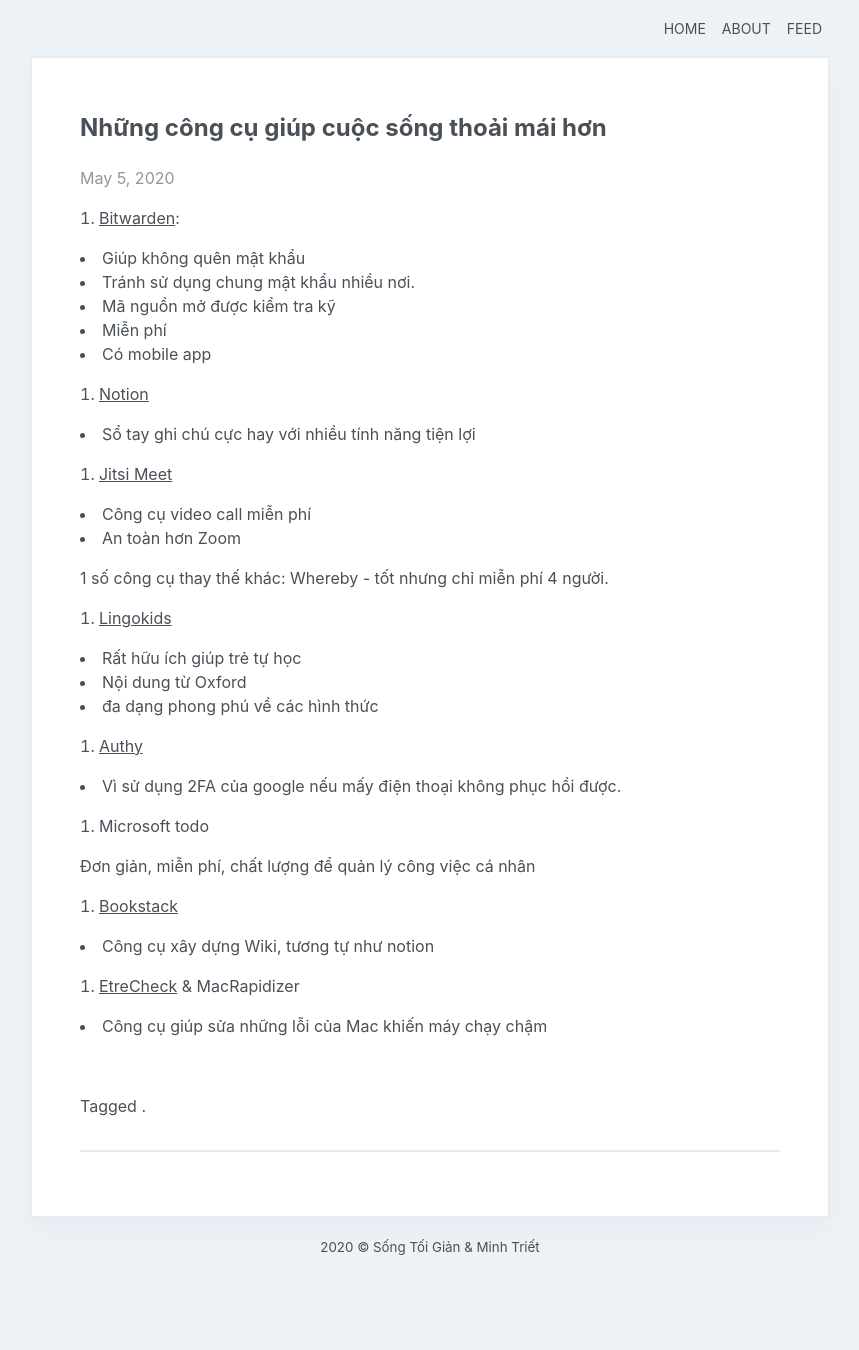
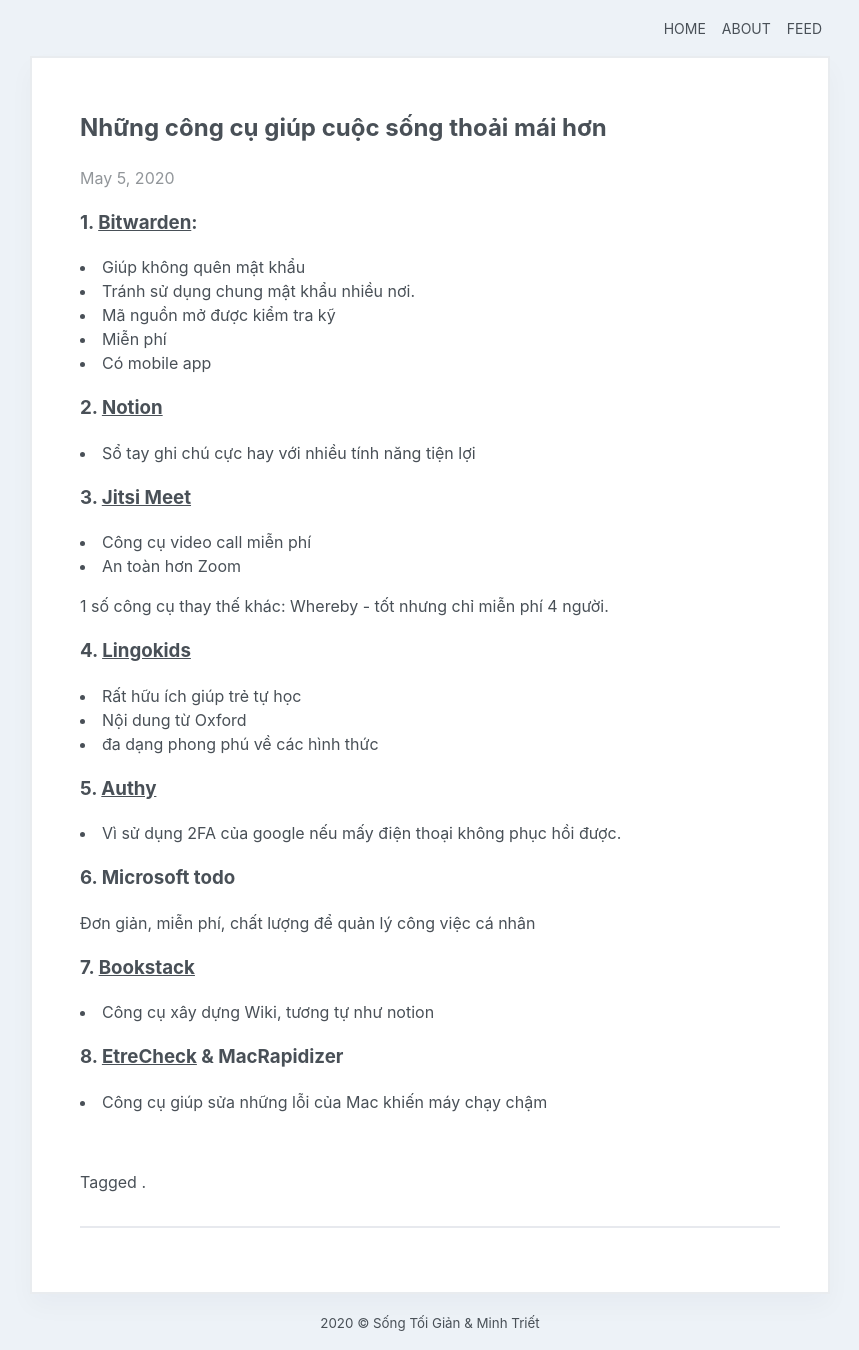
Before and after one commit to DataCrunchWizard/toi-gian-va-minh-triet, a Jekyll site: the page built from _posts/2020-05-05-Những công cụ giúp cuộc sống bạn thoải mái hơn.md, in a window 1280 px wide. Shown: the whole page, without its empty margins (210-1069 px from the left). Built offline with Jekyll 4.4.1, drawn with Linux system fonts in a browser that asks for light colours; before the commit the page ends 1274 px from its top, so only the background shows below that.

Commit message:
Update 2020-05-05-Những công cụ giúp cuộc sống bạn thoải mái hơn.md

```diff
--- a/_posts/2020-05-05-Những công cụ giúp cuộc sống bạn thoải mái hơn.md
+++ b/_posts/2020-05-05-Những công cụ giúp cuộc sống bạn thoải mái hơn.md
@@ -6,7 +6,7 @@ summary:
 tags: []
 ---
 
-1. [Bitwarden](https://bitwarden.com/):
+### 1. [Bitwarden](https://bitwarden.com/):
 
   - Giúp không quên mật khẩu
   - Tránh sử dụng chung mật khẩu nhiều nơi.
@@ -14,35 +14,35 @@ tags: []
   - Miễn phí
   - Có mobile app
 
-2. [Notion](https://www.notion.so/)
+### 2. [Notion](https://www.notion.so/)
 
   - Sổ tay ghi chú cực hay với nhiều tính năng tiện lợi
 
-3. [Jitsi Meet](https://meet.jit.si/)
+### 3. [Jitsi Meet](https://meet.jit.si/)
 
 - Công cụ video call miễn phí
 - An toàn hơn Zoom
 
 1 số công cụ thay thế khác: Whereby - tốt nhưng chỉ miễn phí 4 người.
 
-4. [Lingokids](https://www.lingokids.com/)
+### 4. [Lingokids](https://www.lingokids.com/)
 
 - Rất hữu ích giúp trẻ tự học
 - Nội dung từ Oxford
 - đa dạng phong phú về các hình thức
 
-5. [Authy](https://authy.com/)
+### 5. [Authy](https://authy.com/)
 
 - Vì sử dụng 2FA của google nếu mấy điện thoại không phục hồi được.
 
-6. Microsoft todo
+### 6. Microsoft todo
 
 Đơn giản, miễn phí, chất lượng để quản lý công việc cá nhân
 
-7. [Bookstack](https://www.bookstackapp.com/)
+### 7. [Bookstack](https://www.bookstackapp.com/)
 
 - Công cụ xây dựng Wiki, tương tự như notion
 
-8. [EtreCheck](http://www.etrecheck.com/) & MacRapidizer
+### 8. [EtreCheck](http://www.etrecheck.com/) & MacRapidizer
 
 - Công cụ giúp sửa những lỗi của Mac khiến máy chạy chậm
```
